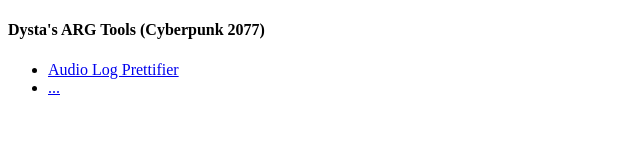
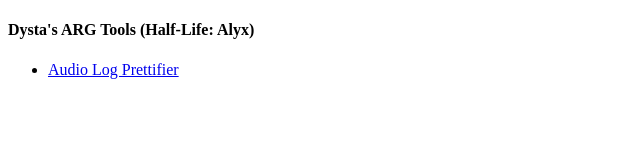
Before and after one commit to EUGD/Dystakruul.github.io, a plain HTML site: page ARG_Tools/HalfLifeAlyx/index.html in a window 1280 px wide. Shown: the full height of the page, 0-640 px from the left. Drawn offline with Linux system fonts and the light colour scheme.

Commit message:
Update index.html

```diff
--- a/ARG_Tools/HalfLifeAlyx/index.html
+++ b/ARG_Tools/HalfLifeAlyx/index.html
@@ -2,19 +2,21 @@
 <html>
   <head>
     <meta charset="utf-8">
-    <title>Tools for Cyberpunk 2077 ARG</title>
+    <title>Tools for Half-Life: Alyx ARG</title>
   </head>
   <body>
     <h4>
-      Dysta's ARG Tools (Cyberpunk 2077)
+      Dysta's ARG Tools (Half-Life: Alyx)
     </h4>
     <ul>
       <li>
         <a href="AudioLogPrettifier">Audio Log Prettifier</a>
       </li>
-      <li>
+      <!--
+      <<li>
         <a href="#">...</a>
       </li>
+      -->
     </ul>
   </body>
 </html>
```
